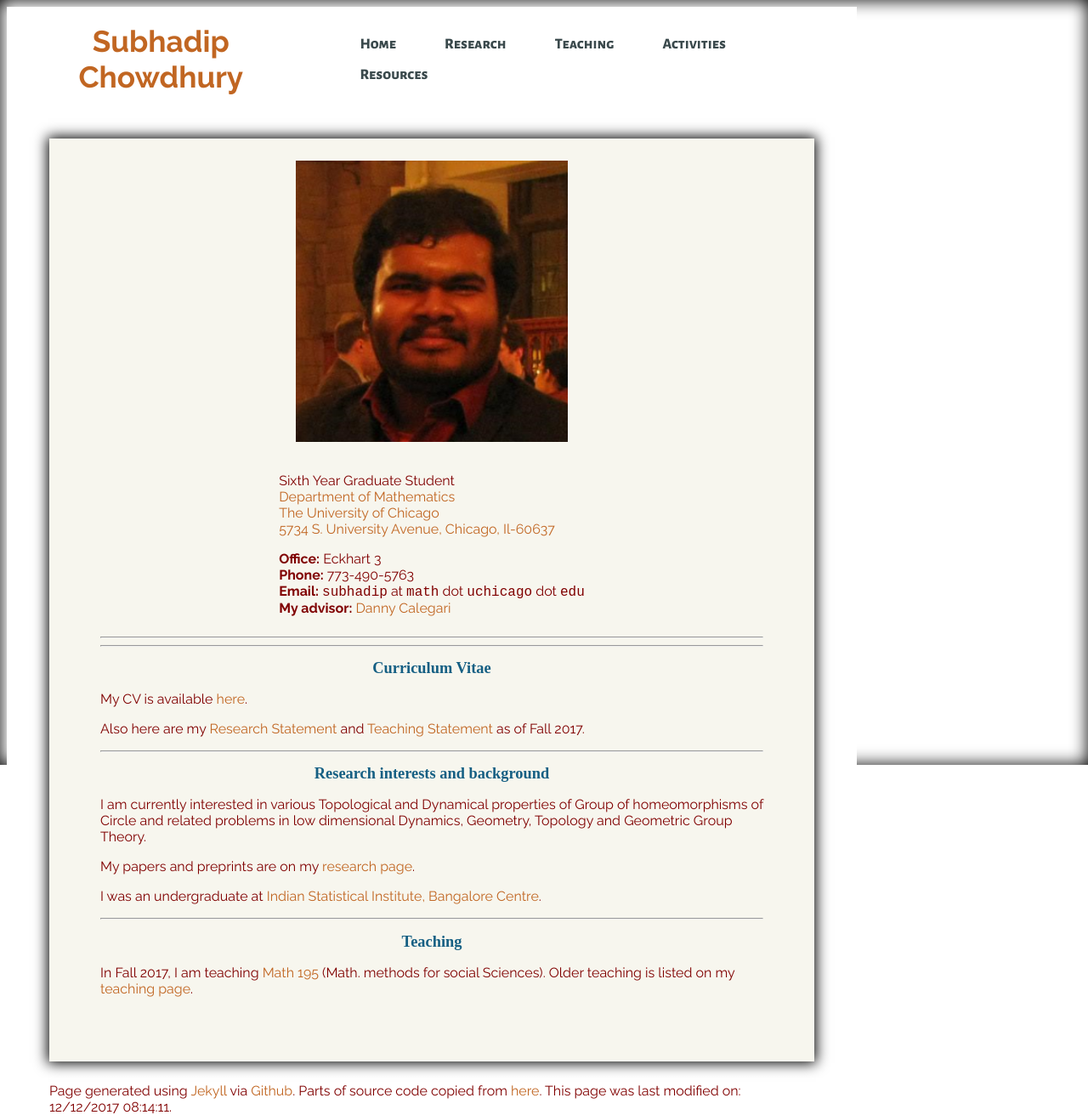
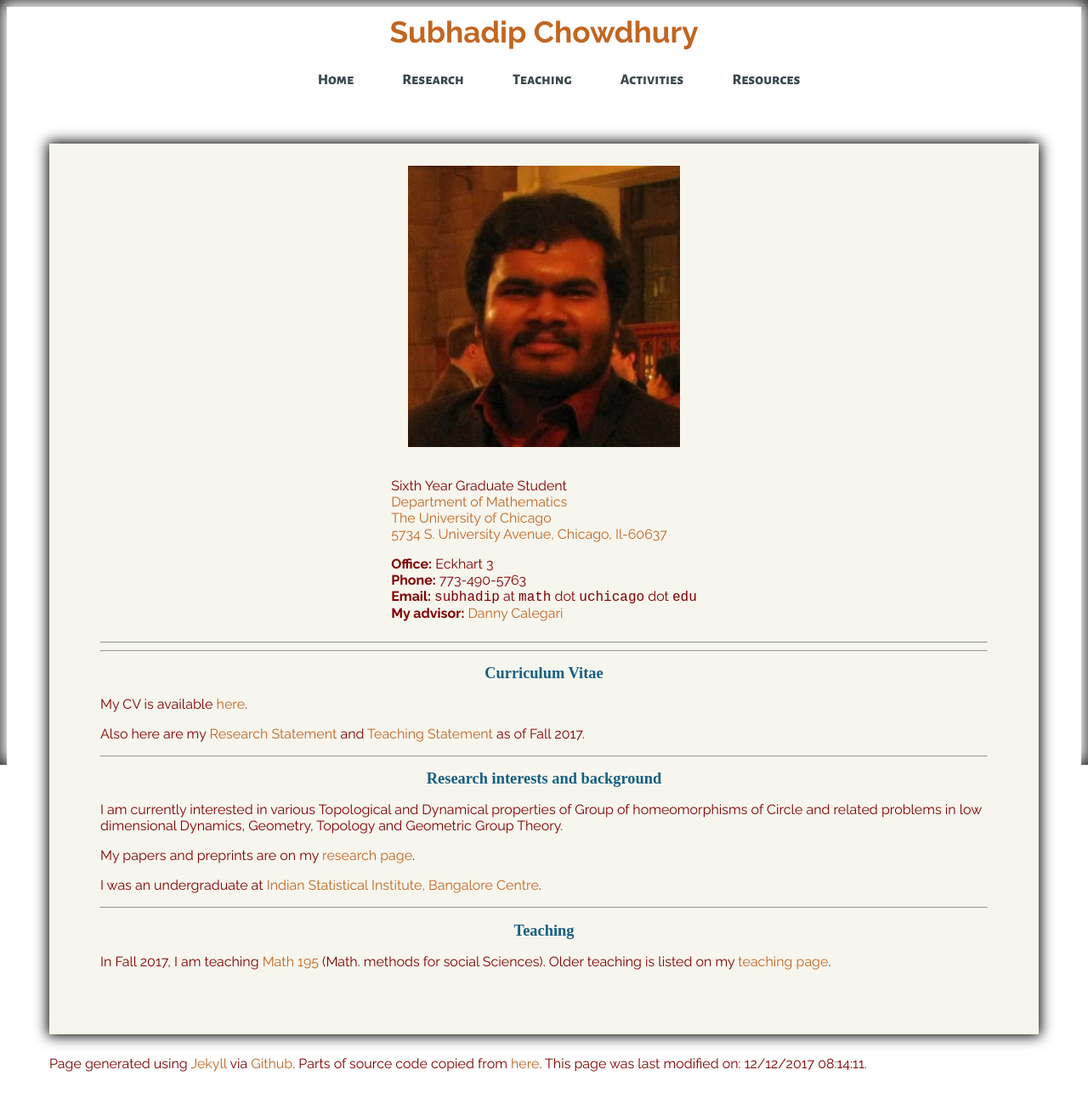
Before and after one commit to subhadipchowdhury/subhadipchowdhury.github.io, a Jekyll site: the page built from index.md, in a window 1280 px wide. Shown: the whole page at 85% size. Built offline with Jekyll 4.4.1, drawn with Linux system fonts in a browser that asks for light colours; some web fonts are replaced; after the commit the page ends 1261 px from its top, so only the background shows below that.

Commit message:
Update stylesheet.css

```diff
--- a/css/stylesheet.css
+++ b/css/stylesheet.css
@@ -1,39 +1,3 @@
-
-@media screen and (max-width: 480px) {
-    body {
-        max-width:95%;
-        font-size:100%;
-    }
-}
-
-@media screen and (min-width: 480px) {
-    body {
-        max-width:80%;
-    }
-}
-
-@media screen and (min-width: 550px) {
-    body {
-        .intro {
-          flex-direction: row-reverse;
-        }
-        font-size:110%;
-    }
-}
-
-@media screen and (min-width: 1000px) {
-    body {
-        max-width:1000px;
-
-        header {
-          flex-direction: row;
-        }
-
-        .papers {
-        flex-direction: row;
-        }
-    }
-}
 
 html
 {
```
